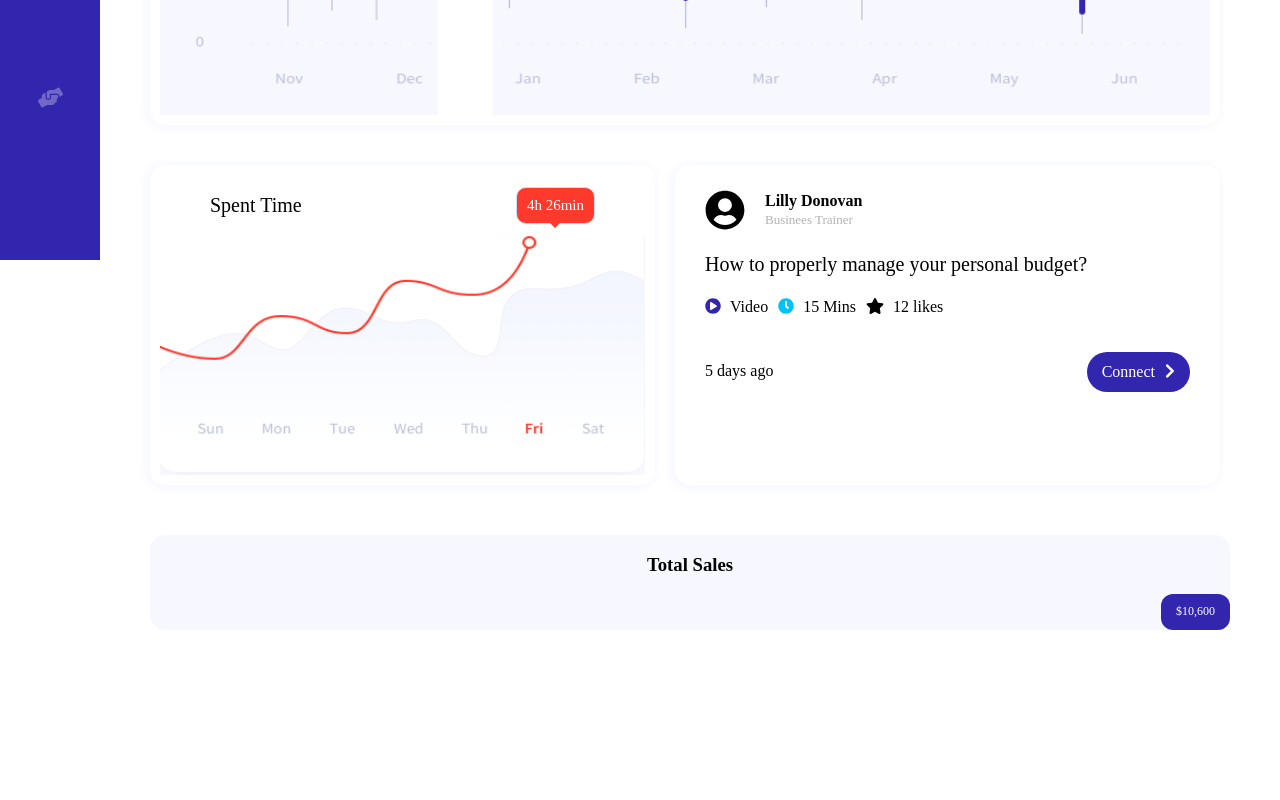
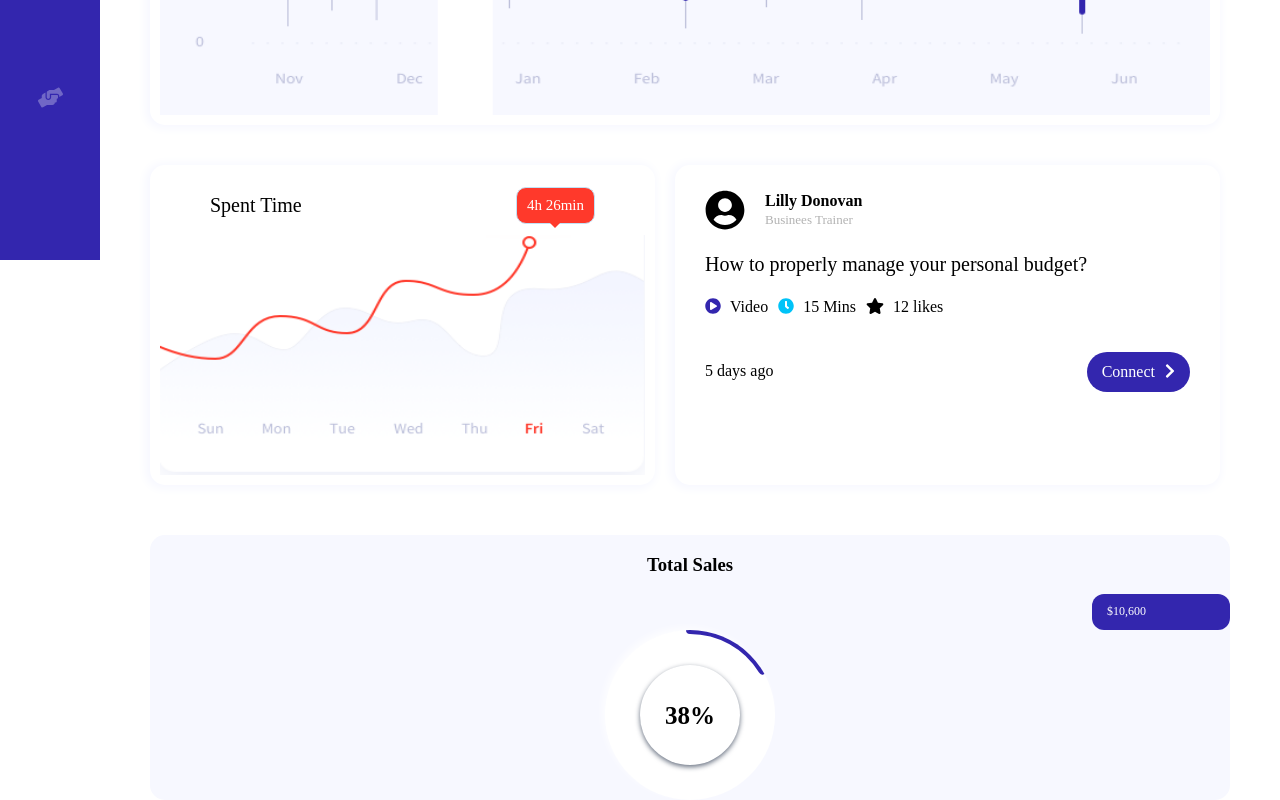
Before and after one commit to cipry80/dashboard, a React (Create React App) app: page / in a window 1280 px wide. Shown: the part 540-1340 px from the top of the page. Before the commit the page ends 1170 px from the top, so only its background shows below. Built offline with nearby package versions, Linux system fonts and the light colour scheme.

Commit message:
add progress bar -partial

```diff
--- /dev/null
+++ b/src/components/CircularProgressBar.tsx
@@ -0,0 +1,18 @@
+const CircularProgressBar: React.FC = () => {
+    return (
+        <div className="progress-bar-container">
+            <div className="box-outside">
+                <svg>
+                    <circle className="inside-circle" cx="50%" cy="50%" r="50%"></circle>
+                </svg>
+                <div className="box-inside"></div>
+
+                <div className="counter">
+                    <span>38%</span>
+                </div>
+            </div>
+        </div>
+    );
+};
+
+export default CircularProgressBar;
--- a/src/components/index.tsx
+++ b/src/components/index.tsx
@@ -7,3 +7,4 @@ export { default as MyCard } from './MyCard';
 export { default as Card } from './Card';
 export { default as ToggleButtons } from './ToggleButtons';
 export { default as Tooltip } from './Tooltip';
+export { default as CircularProgressBar } from './CircularProgressBar';
--- a/src/index.css
+++ b/src/index.css
@@ -8,3 +8,4 @@
 @import './style/myCard.css';
 @import './style/tooltip.css';
 @import './style/toggleButtons.css';
+@import './style/circularProgressBar.css';
--- a/src/pages/Home.tsx
+++ b/src/pages/Home.tsx
@@ -1,5 +1,5 @@
 import { useState } from 'react';
-import { ToggleButtons, CardGroup, MyCard, Card, Tooltip } from '../components';
+import { ToggleButtons, CardGroup, MyCard, Card, Tooltip, CircularProgressBar } from '../components';
 import { isMobileDevice } from '../helpers/isMobileDevice';
 import { FontAwesomeIcon } from '@fortawesome/react-fontawesome';
 import { faUserCircle, faStar, faPlayCircle, faClock, faChevronRight } from '@fortawesome/free-solid-svg-icons';
@@ -94,6 +94,7 @@ const Home: React.FunctionComponent = () => {
                 <MyCard>
                     <h3>Total Sales</h3>
                     <span className="badge-total-sales">$10,600</span>
+                    <CircularProgressBar />
                 </MyCard>
             )}
         </div>
--- /dev/null
+++ b/src/style/circularProgressBar.css
@@ -0,0 +1,104 @@
+.box-outside {
+    align-items: center;
+    box-shadow: -3px -3px 7px #ffffffb2;
+    background-color: #ffff;
+    border-radius: 50%;
+    display: flex;
+    height: 170px;
+    justify-content: center;
+    overflow: hidden;
+    position: relative;
+    width: 170px;
+}
+
+.box-outside svg {
+    fill: none;
+    height: 100%;
+    position: relative;
+    transform: rotate(-90deg);
+    width: 100%;
+}
+
+.box-outside svg circle {
+    animation: stroke 13.5s steps(500) forwards;
+    position: absolute;
+    stroke: #3326ae;
+    stroke-width: 8px;
+    stroke-dashoffset: 550px;
+    stroke-dasharray: 550px;
+    stroke-linecap: round;
+    transform-origin: center;
+}
+
+.box-outside .counter {
+    height: 25px;
+    left: 50%;
+    overflow: hidden;
+    position: absolute;
+    top: 50%;
+    transform: translate(-50%, -50%);
+    text-align: center;
+    width: 100%;
+}
+
+.box-outside .counter span {
+    font-size: 25px;
+    line-height: 25px;
+    font-weight: bold;
+}
+
+.box-inside {
+    box-shadow: 0 2px 5px rgba(94, 104, 121, 0.945);
+    border-radius: 50%;
+    display: inline-block;
+    height: 100px;
+    overflow: hidden;
+    position: absolute;
+    width: 100px;
+}
+
+/* .box-outside .counter span:after {
+    animation: animate 10s steps(100) forwards;
+    content: '0%\A 1%\A 2%\A 3%\A 4%\A 5%\A 6%\A 7%\A 8%\A 9%\A 10%\A 11%\A 12%\A 13%\A 14%\A 15%\A 16%\A 17%\A 18%\A 19%\A 20%\A 21%\A 22%\A 23%\A 24%\A 25%\A 26%\A 27%\A 28%\A 29%\A 30%\A 31%\A 32%\A 33%\A 34%\A 35%\A 36%\A 37%\A 38%\A 39%\A 40%\A 41%\A 42%\A 43%\A 44%\A 45%\A 46%\A 47%\A 48%\A 49%\A 50%\A 51%\A 52%\A 53%\A 54%\A 55%\A 56%\A 57%\A 58%\A 59%\A 60%\A 61%\A 62%\A 63%\A 64%\A 65%\A 66%\A 67%\A 68%\A 69%\A 70%\A 71%\A 72%\A 73%\A 74%\A 75%\A 76%\A 77%\A 78%\A 79%\A 80%\A 81%\A 82%\A 83%\A 84%\A 85%\A 86%\A 87%\A 88%\A 89%\A 90%\A 91%\A 92%\A 93%\A 94%\A 95%\A 96%\A 97%\A 98%\A 99%\A 100%';
+    color: #3326ae;
+    position: absolute;
+    white-space: pre;
+    width: 100%;
+    height: 100%;
+    left: 50%;
+    transform: translateX(-50%);
+} */
+
+/* @keyframes animate {
+    0% {
+        top: 0%;
+    }
+    100% {
+        top: -5000px;
+    }
+} */
+
+@keyframes stroke {
+    0% {
+        stroke-dashoffset: 550px;
+    }
+    100% {
+        stroke-dashoffset: calc(550px - (550px * 38) / 100);
+    }
+}
+
+/* .inside-circle__track {
+    stroke: #3326ae;
+}
+
+.inside-circle__thumb {
+    stroke: #3326ae;
+} */
+
+/* .progress-bar-container svg .outside-circle {
+    fill: #ffff;
+    position: absolute;
+    stroke-width: 250px;
+    transform-origin: center;
+    z-index: 1;
+} */
--- a/src/style/myCard.css
+++ b/src/style/myCard.css
@@ -1,18 +1,19 @@
 .myCard {
     background-color: #f7f8ff;
     border-radius: 15px;
+    display: flex;
+    flex-direction: column;
+    justify-content: center;
+    align-items: center;
     flex: 1;
 }
 
-.myCard h3 {
-    text-align: center;
-}
-
 .badge-total-sales {
+    align-self: flex-end;
     background-color: #3326ae;
     border-radius: 12px;
     color: #ffff;
-    float: right;
     font-size: 12px;
     padding: 11px 15px;
+    width: 10%;
 }
```
